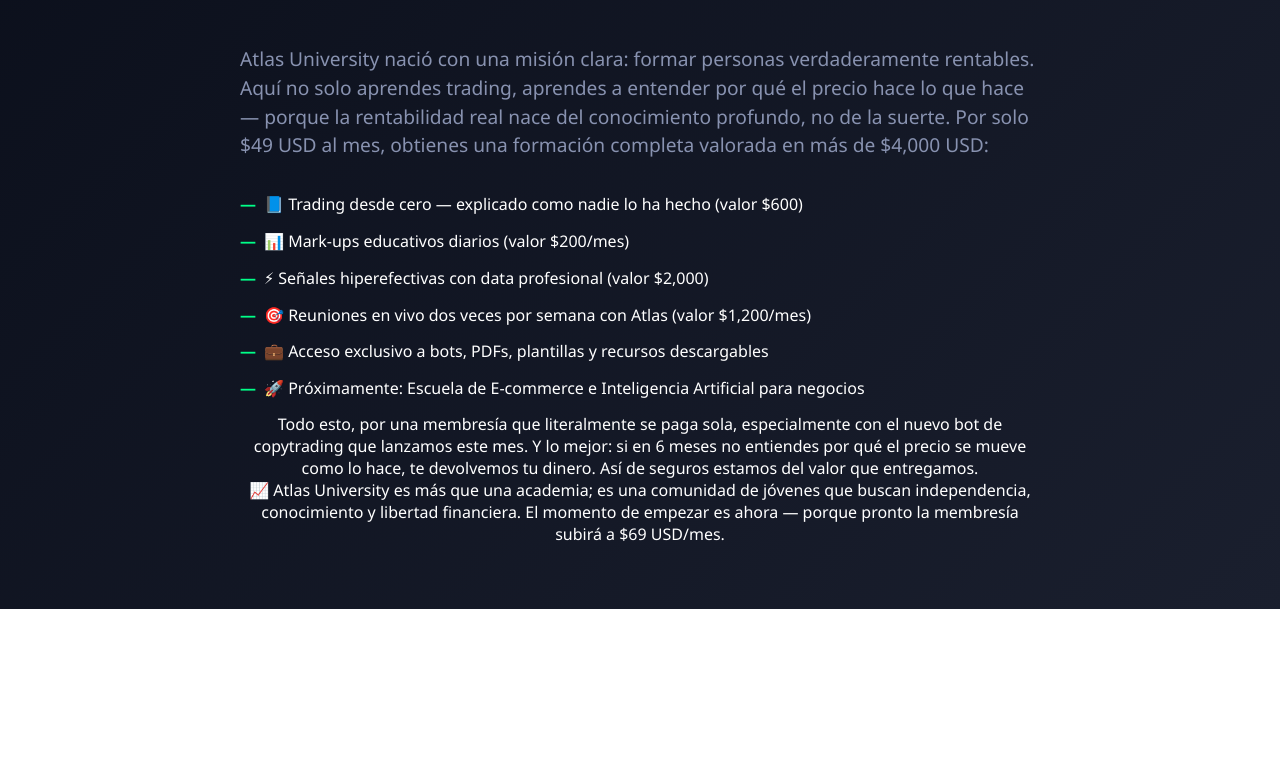
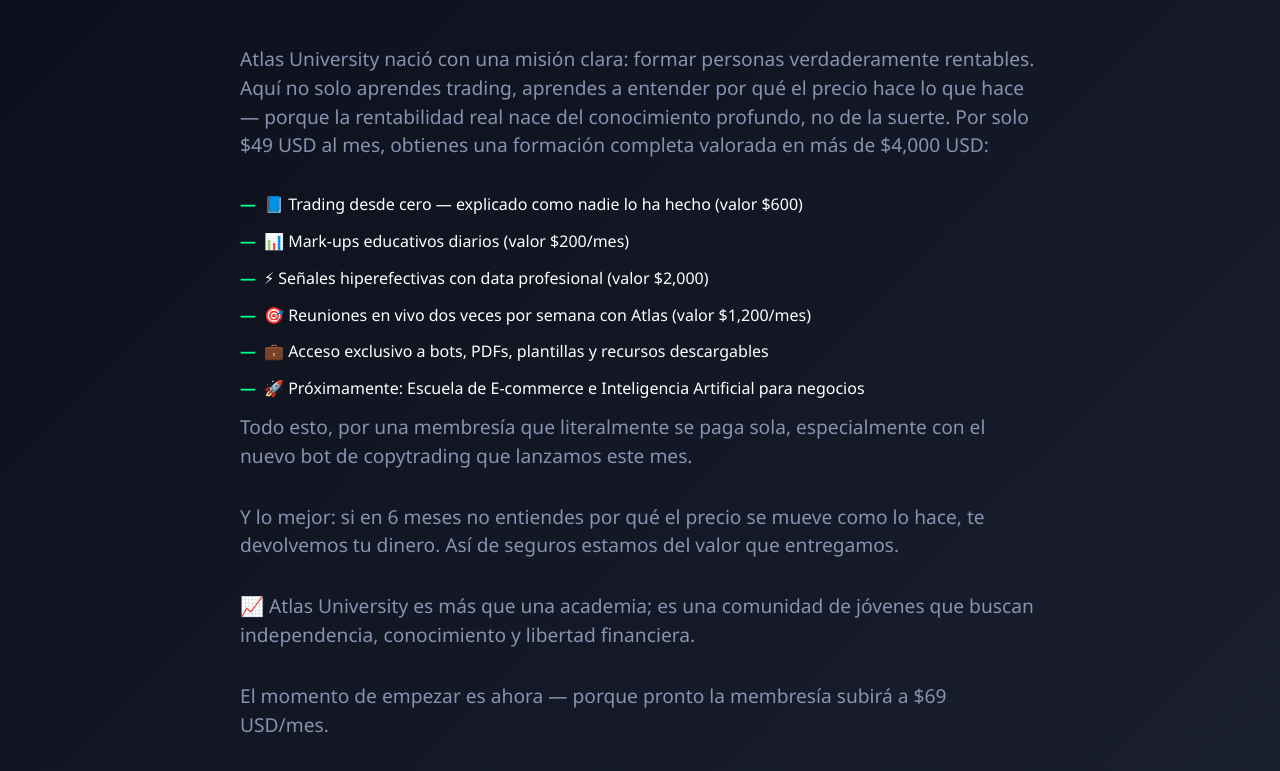
Before and after one commit to ADBERR1/ADBERR1.github.io, a plain HTML site: page index.html in a window 1280 px wide. Shown: the part 283-1054 px from the top of the page. Before the commit the page ends 892 px from the top, so only its background shows below. Drawn offline with Linux system fonts and the light colour scheme.

Commit message:
Actualizar index.html

```diff
--- a/index.html
+++ b/index.html
@@ -326,13 +326,15 @@
     <li>🚀 Próximamente: Escuela de E-commerce e Inteligencia Artificial para negocios</li>
 </ul>
 
-Todo esto, por una membresía que literalmente se paga sola, especialmente con el nuevo bot de copytrading que lanzamos este mes.
+<p class="hero-subtitle2">Todo esto, por una membresía que literalmente se paga sola, especialmente con el nuevo bot de copytrading que lanzamos este mes.</p>
 
-Y lo mejor: si en 6 meses no entiendes por qué el precio se mueve como lo hace, te devolvemos tu dinero.
+<p class="hero-subtitle2">Y lo mejor: si en 6 meses no entiendes por qué el precio se mueve como lo hace, te devolvemos tu dinero.
 Así de seguros estamos del valor que entregamos.</p>
 
-<p>📈 Atlas University es más que una academia; es una comunidad de jóvenes que  buscan independencia, conocimiento y libertad financiera.
-El momento de empezar es ahora — porque pronto la membresía subirá a $69 USD/mes.</p>
+<p class="hero-subtitle2">📈 Atlas University es más que una academia; es una comunidad de jóvenes que  buscan independencia, conocimiento y libertad financiera.</p>
+
+<p class="hero-subtitle2">El momento de empezar es ahora — porque pronto la membresía subirá a $69 USD/mes.</p>
+
                 </div>
             </div>
         </section>
```
